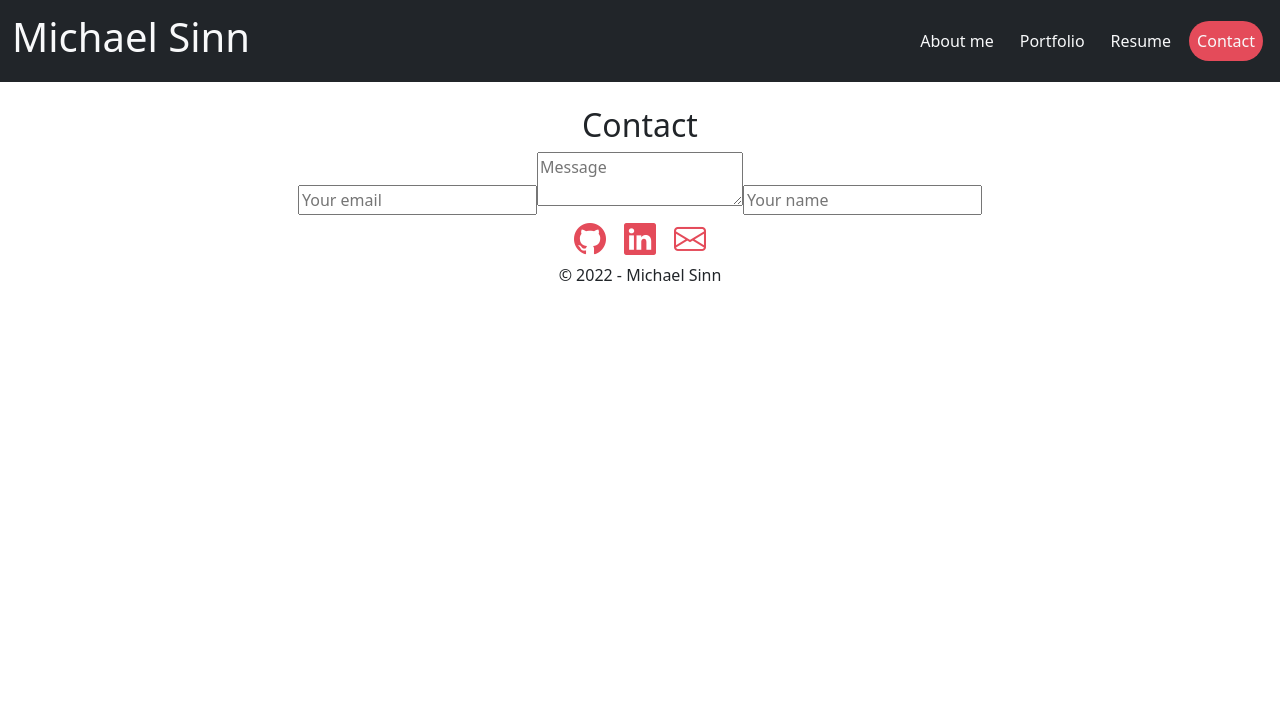
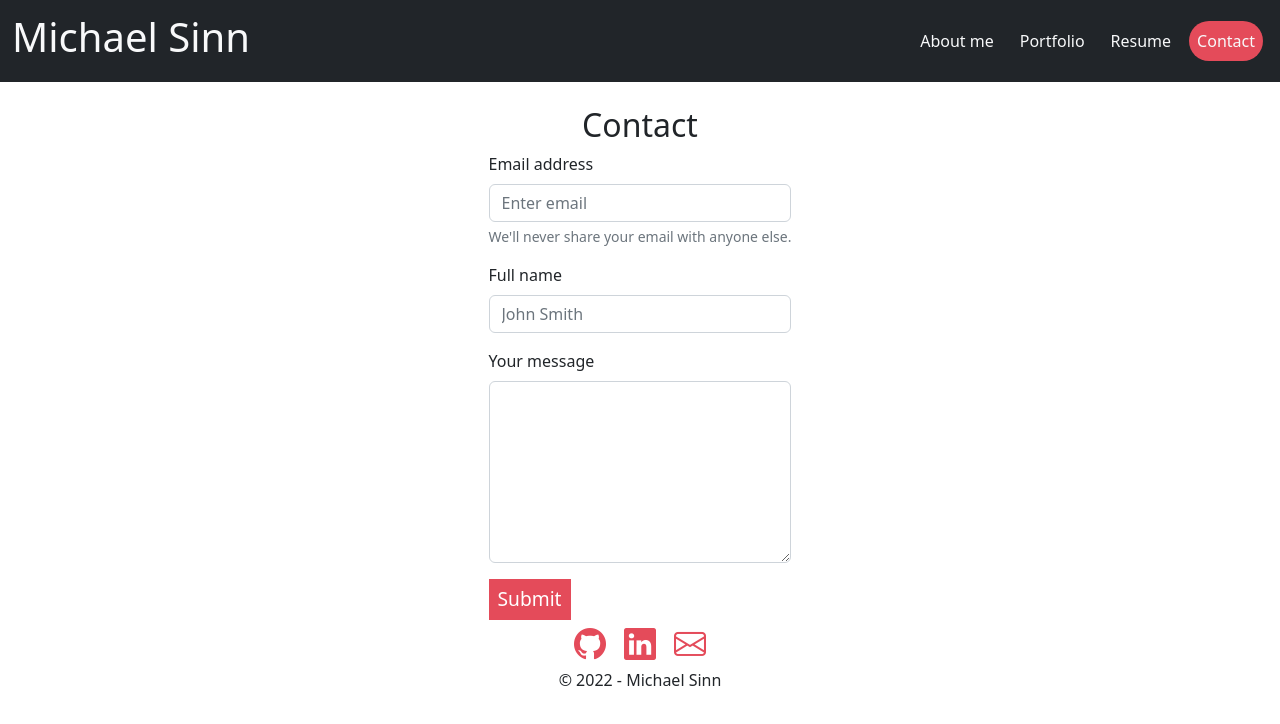
Before and after one commit to MichaelSinn/submission-portfolio, a React (Create React App) app: page /contact in a window 1280 px wide. Shown: the top 724 px of the page. Built offline with nearby package versions, Linux system fonts and the light colour scheme.

Commit message:
Styling contact page

```diff
--- a/src/App.css
+++ b/src/App.css
@@ -6,6 +6,10 @@ footer{
     display: flex;
     flex-direction: column;
     align-items: center;
+}
+
+textarea{
+    resize: none;
 }
 
 .project-card {
@@ -35,7 +39,7 @@ footer{
 .card-button {
     background-color: #E44B5A;
     color: white;
-    padding: 8px;
+    padding: 6px 9px;
     border: none;
     font-size: 1.2rem;
     cursor: pointer;
--- a/src/components/Contact.js
+++ b/src/components/Contact.js
@@ -1,17 +1,38 @@
 import React from "react";
 import 'bootstrap/dist/css/bootstrap.min.css';
+
+/* TODO:
+    WHEN I move my cursor out of one of the form fields without entering text
+    THEN I receive a notification that this field is required
+    WHEN I enter text into the email address field
+    THEN I receive a notification if I have entered an invalid email address
+
+Use states to achieve this
+*/
 
 function Contact() {
     return (
         <article className="container about">
             <h2>Contact</h2>
             <form>
-                <input placeholder="Your email"/>
-                <textarea placeholder="Message"/>
-                <input placeholder="Your name"/>
+                <div className="form-group">
+                    <label htmlFor="emailInput">Email address</label>
+                    <input type="email" className="form-control" id="emailInput" aria-describedby="emailHelp"
+                           placeholder="Enter email"/>
+                        <small id="emailHelp" className="form-text text-muted">We'll never share your email with anyone else.</small>
+                </div>
+                <div className="form-group">
+                    <label htmlFor="nameInput">Full name</label>
+                    <input type="text" className="form-control" id="nameInput" placeholder="John Smith"/>
+                </div>
+                <div className="form-group">
+                    <label htmlFor="messageInput">Your message</label>
+                    <textarea className="form-control" id="messageInput" rows="7"></textarea>
+                </div>
+                <button type="submit" className="card-button">Submit</button>
             </form>
         </article>
-    );
+);
 }
 
 export default Contact;
```
